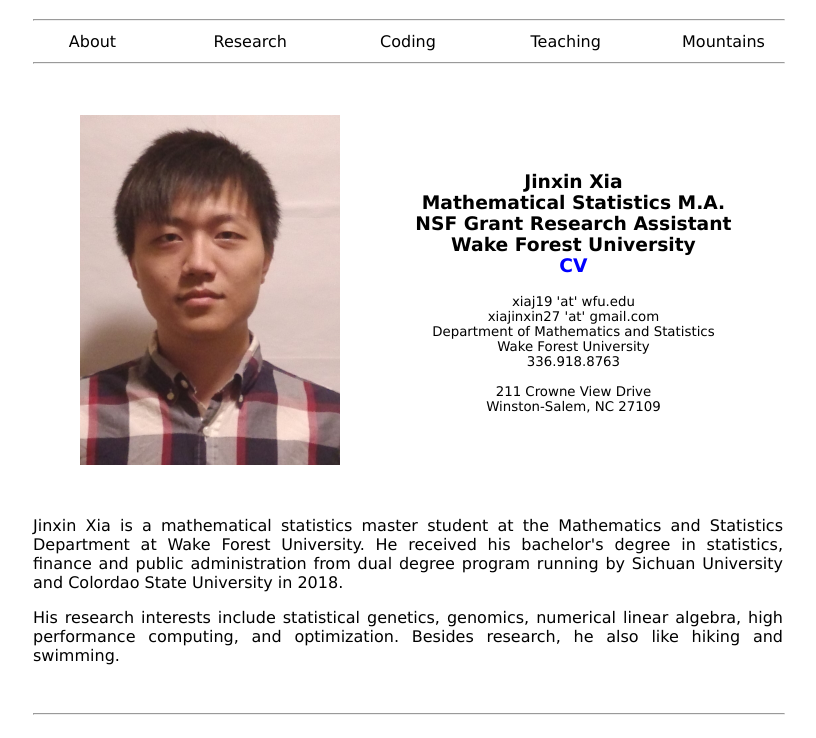
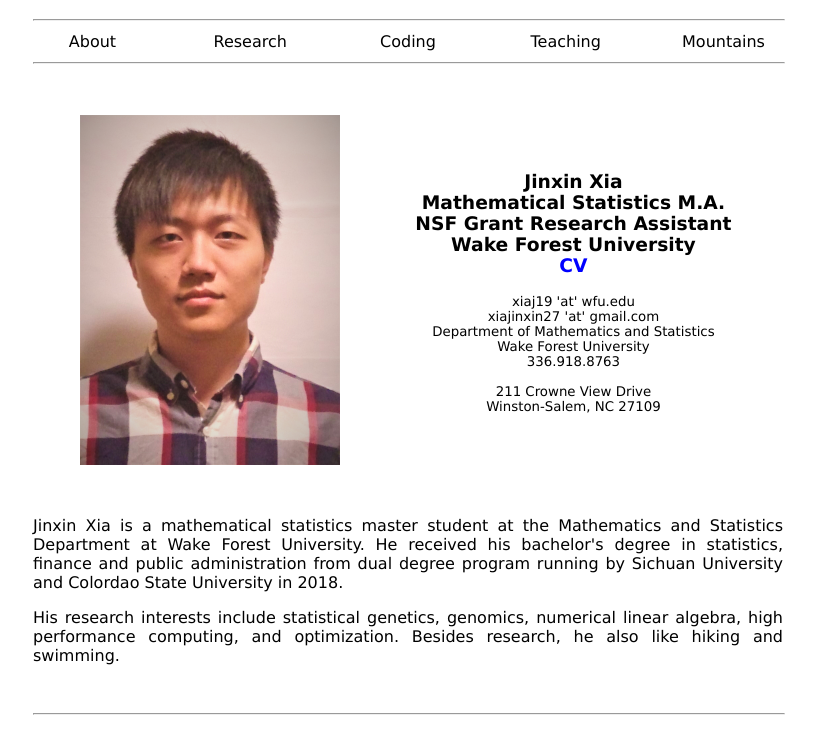
Before and after one commit to JinxinXia/JinxinXia.github.io, a plain HTML site: page index.html in a window 1280 px wide. Shown: the part 62-800 px from the top of the page, without its empty margins (232-1048 px from the left). Drawn offline with Linux system fonts and the light colour scheme.

Commit message:
change profile pic

```diff
--- a/index.html
+++ b/index.html
@@ -44,7 +44,7 @@
 <table align="center"><tr>
 
 <td width="40%" align="center">
-<img src="./images/JinxinXia.jpg" alt="(Picture of Jinxin Xia)" height="350"/>
+<img src="./images/JinxinXia1.jpg" alt="(Picture of Jinxin Xia)" height="350"/>
 </td>
 
 <td width="10%"></td>
```
